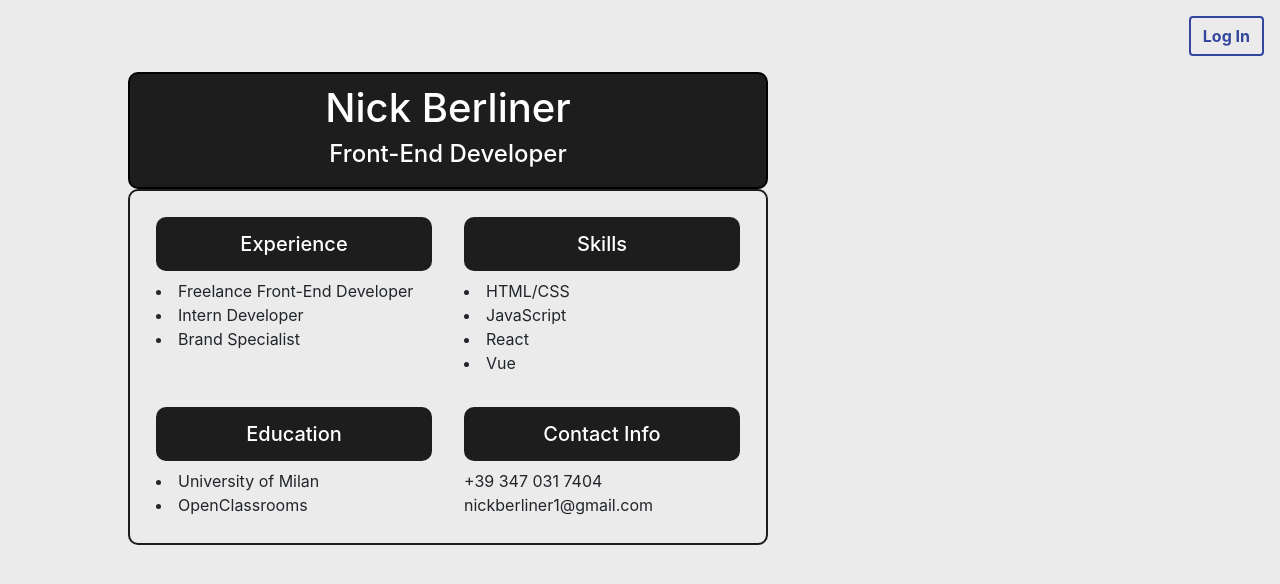
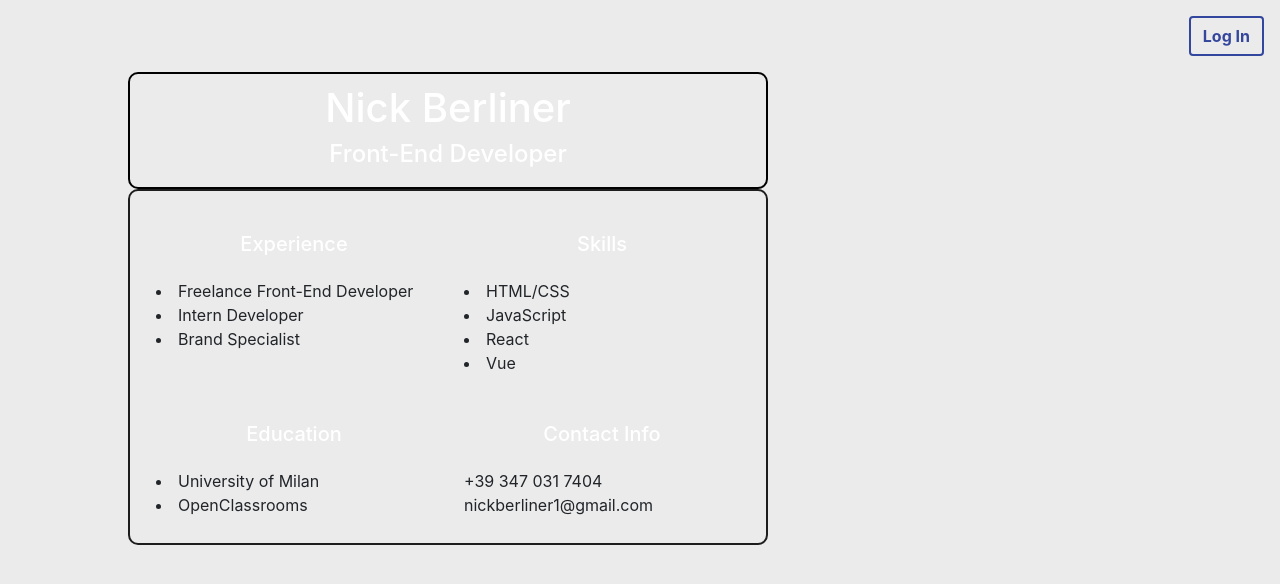
Before and after one commit to nickberliner1/betterly, a React (Create React App) app: page / in a window 1280 px wide. Shown: the top 584 px of the page. Built offline with nearby package versions, Linux system fonts and the light colour scheme.

Commit message:
Color change working

```diff
--- a/src/App.js
+++ b/src/App.js
@@ -44,7 +44,7 @@ export default class App extends React.Component {
 
 	handleColorChange = (color) => {
 		this.setState({
-			color: color.hex
+			color: color
 		})
 	}
 
@@ -124,7 +124,7 @@ export default class App extends React.Component {
 				<MyNavbar
 					isLoggedIn={this.state.isLoggedIn}
 					color={this.state.color}
-					handleColorChange={this.handleColorChange}
+					handleColorChange={(e) => this.handleColorChange(e)}
 					handleLogin={this.handleLogin}
 					handleNameInput={this.handleNameInput}
 					handleTitleInput={this.handleTitleInput}
--- a/src/components/Cv.js
+++ b/src/components/Cv.js
@@ -20,7 +20,7 @@ export default class Cv extends React.Component {
             >
                 <div
                     className="cv-header"
-                    style={{backgroundColor: `${this.props.color}`}}
+                    style={{backgroundColor: `${this.props.color.hex}`}}
                 >
                     <h1>{this.props.name}</h1>
                     <h4>{this.props.title}</h4>
@@ -28,7 +28,7 @@ export default class Cv extends React.Component {
                 <div className="cv-body">
                     <section>
                         <h5
-                            style={{backgroundColor: `${this.props.color}`}}
+                            style={{backgroundColor: `${this.props.color.hex}`}}
                         >Experience</h5>
                         <Experience
                             className="category"
@@ -41,7 +41,7 @@ export default class Cv extends React.Component {
                     </section>
                     <section>
                         <h5
-                            style={{backgroundColor: `${this.props.color}`}}
+                            style={{backgroundColor: `${this.props.color.hex}`}}
                         >Skills</h5>
                         <Skills
                             className="category"
@@ -54,7 +54,7 @@ export default class Cv extends React.Component {
                     </section>
                     <section>
                         <h5
-                            style={{backgroundColor: `${this.props.color}`}}
+                            style={{backgroundColor: `${this.props.color.hex}`}}
                         >Education</h5>
                         <Education
                             className="category"
@@ -67,7 +67,7 @@ export default class Cv extends React.Component {
                     </section>
                     <section>
                         <h5
-                            style={{backgroundColor: `${this.props.color}`}}
+                            style={{backgroundColor: `${this.props.color.hex}`}}
                         >Contact Info</h5>
                         <Contact
                             className="category"
--- a/src/components/EditCvForm.js
+++ b/src/components/EditCvForm.js
@@ -9,13 +9,22 @@ export default class EditCvForm extends React.Component {
 		super(props);
 		this.state = {
 			email: '',
-			password: ''
+			password: '',
+			// color: {
+			// 	hex: `#fffff`,
+			// }
 		};
 	}
 
 	handleSubmit = (e) => {
 		e.preventDefault()
 	}
+
+	// handleColorChange = (color) => {
+	// 	this.setState({
+	// 		color: color.hex
+	// 	})
+	// }
 
 	render() {
 		return (
@@ -79,7 +88,7 @@ export default class EditCvForm extends React.Component {
 						<hr />
 						<h5>Change Background Color</h5>
 						<CirclePicker
-							color={this.state.color}
+							color={this.props.color}
 							onChange={this.props.handleColorChange}
 						/>
 						<hr />
--- a/src/components/MyNavbar.js
+++ b/src/components/MyNavbar.js
@@ -46,7 +46,7 @@ export default function MyNavbar(props){
                             }}>
                             <EditCvForm
                                 color={props.color}
-                                handleColorchange={props.handleColorchange}
+                                handleColorChange={props.handleColorChange}
                                 onLoginOpen={onLoginOpen}
                                 isLoggedIn={props.isLoggedIn}
                                 handleLogin={props.handleLogin}
--- a/src/components/styles/cv.css
+++ b/src/components/styles/cv.css
@@ -6,7 +6,7 @@
 .cv-header {
     border-radius: 10px;
     border: 2px solid black;
-    background-color: #1d1d1d;
+    /* background-color: #1d1d1d; */
 }
 
 .cv-header h1, h4 {
@@ -38,7 +38,7 @@ section {
 .cv-body h5 {
     padding: 15px;
     border-radius: 10px;
-    background-color: #1d1d1d;
+    /* background-color: #1d1d1d; */
     color: white;
 }
 
```
